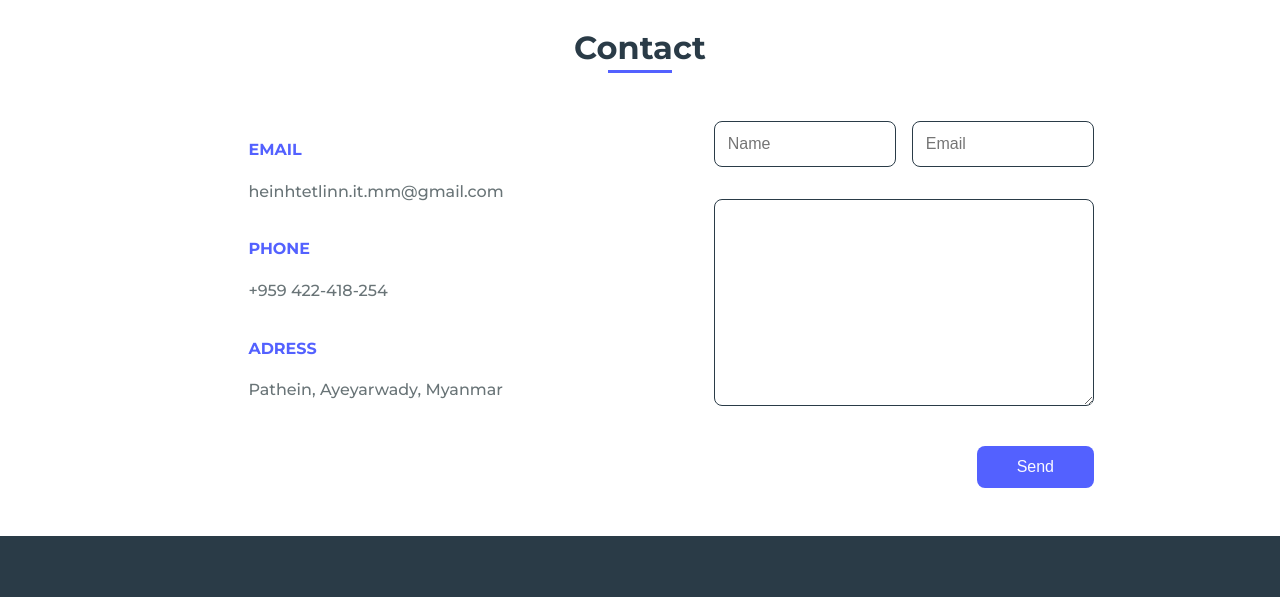
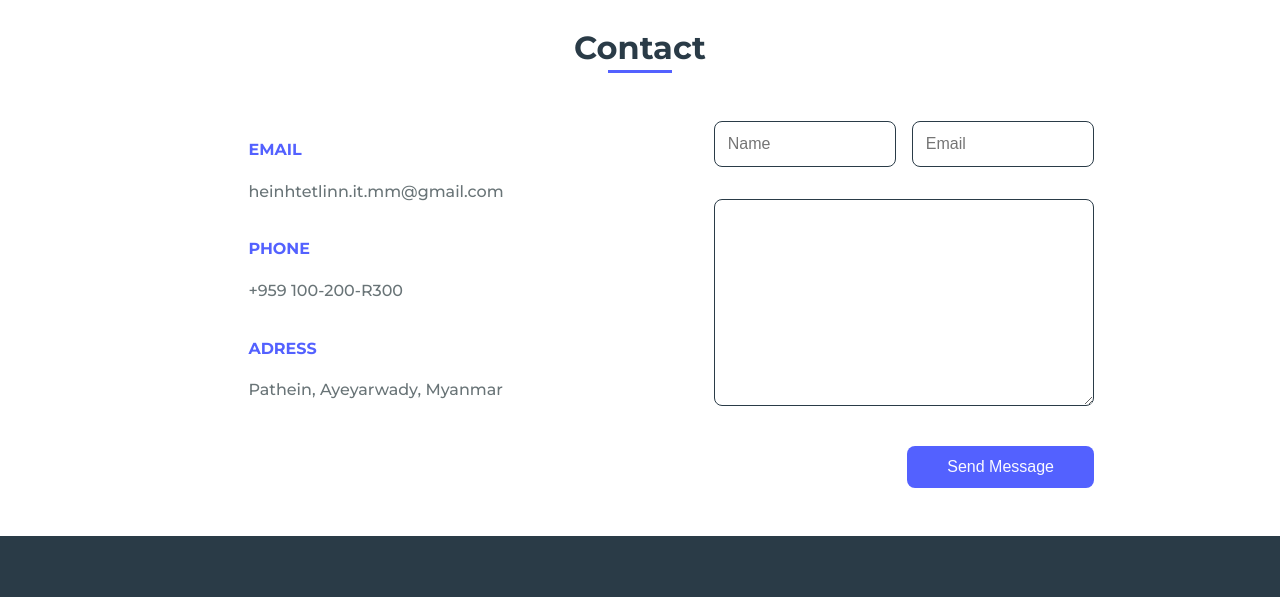
Before and after one commit to seinJee/portfoliodemo, a plain HTML site: page index.html in a window 1280 px wide. Shown: the part 2544-3141 px from the top of the page. Drawn offline with nearby package versions, Linux system fonts and the light colour scheme.

Commit message:
added favicon and changed ph no

```diff
--- a/index.html
+++ b/index.html
@@ -3,6 +3,7 @@
     <head>
         <meta charset="UTF-8">
         <meta name="viewport" content="width=device-width, initial-scale=1.0">
+        <link rel="icon" type="image/png" href="assets/img/logo.png" />
 
         <!-- ===== CSS ===== -->
         <link rel="stylesheet" href="assets/css/styles.css">
@@ -160,13 +161,13 @@
                         <span class="contact__text">heinhtetlinn.it.mm@gmail.com</span>
 
                         <h3 class="contact__subtitle">PHONE</h3>
-                        <span class="contact__text">+959 422-418-254</span>
+                        <span class="contact__text">+959 100-200-R300</span>
 
                         <h3 class="contact__subtitle">ADRESS</h3>
                         <span class="contact__text">Pathein, Ayeyarwady, Myanmar</span>
                     </div>
 
-                    <form action="mailto:heinhtetlinn.it.mm@gmail.com" class="contact__form">
+                    <form action="mailto:heinhtetlinn.it.mm@gmail.com" method="POST" class="contact__form">
                         <div class="contact__inputs">
                             <input type="text" placeholder="Name" class="contact__input">
                             <input type="mail" placeholder="Email" class="contact__input">
@@ -174,7 +175,7 @@
 
                         <textarea name="" id="" cols="0" rows="10" class="contact__input"></textarea>
 
-                        <input type="submit" value="Send" class="contact__button">
+                        <input type="submit" value="Send Message" class="contact__button">
                     </form>
                 </div>
             </section>
```
